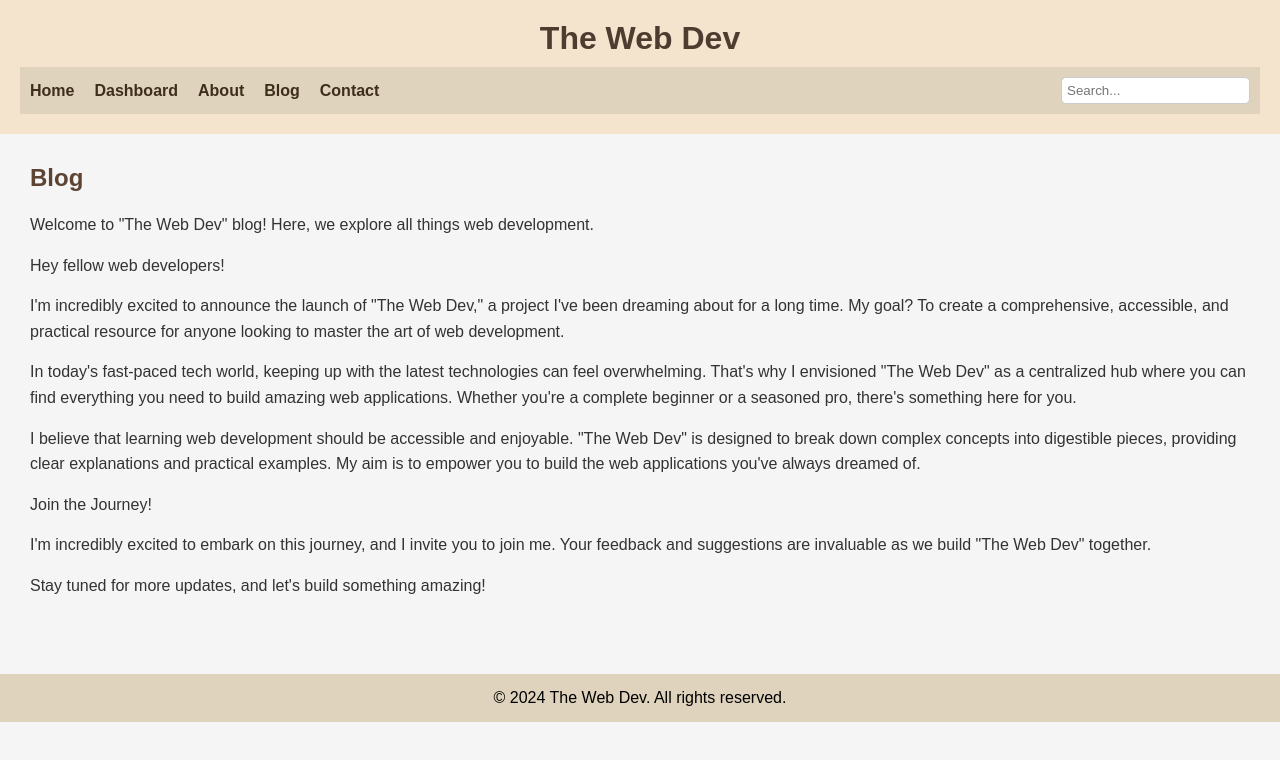
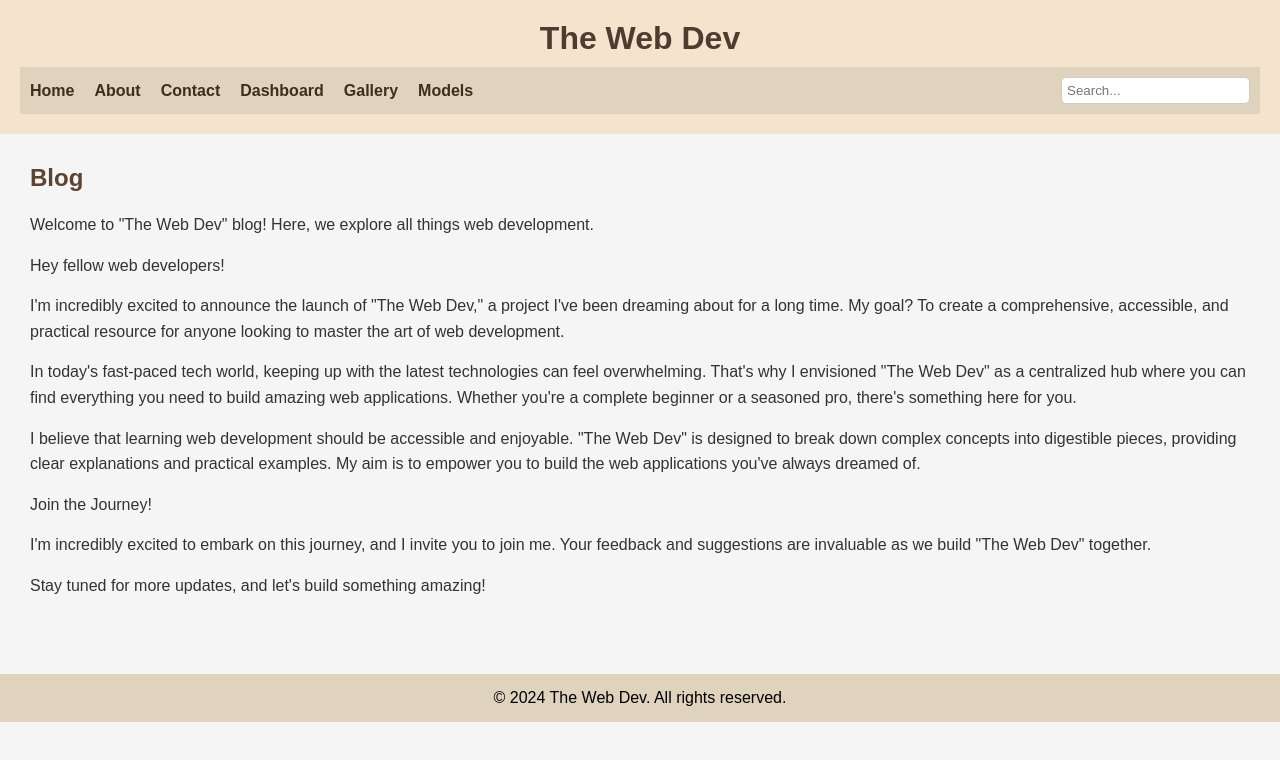
Before and after one commit to zicapistrano/The-Web-Dev, a plain HTML site: page BLOGindex.html in a window 1280 px wide. Drawn offline with Linux system fonts and the light colour scheme.

Commit message:
Update BLOGindex.html

```diff
--- a/BLOGindex.html
+++ b/BLOGindex.html
@@ -102,11 +102,12 @@
     <h1>The Web Dev</h1>
     <nav class="top-nav">
       <ul>
-        <li><a href="#">Home</a></li>
-        <li><a href="#">Dashboard</a></li>
-        <li><a href="#">About</a></li>
-        <li><a href="#">Blog</a></li>
-        <li><a href="#">Contact</a></li>
+       <li><a href="HOME.html">Home</a></li>
+        <li><a href="ABOUT%20ME%202.html">About</a></li>
+        <li><a href="CONTACT.html">Contact</a></li>
+        <li><a href="Dashboard.html">Dashboard</a></li>
+        <li><a href="Gallery.html">Gallery</a></li>
+		<li><a href="MODELS.html">Models</a></li>
       </ul>
       <input type="text" placeholder="Search...">
     </nav>
```
